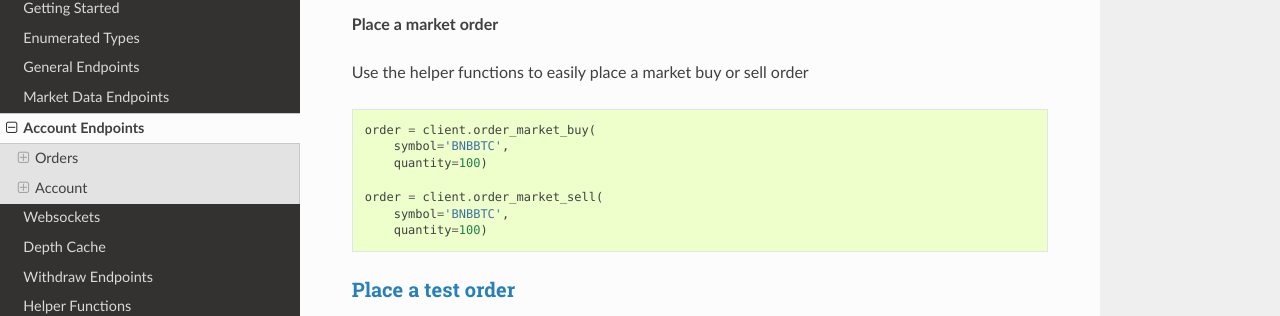
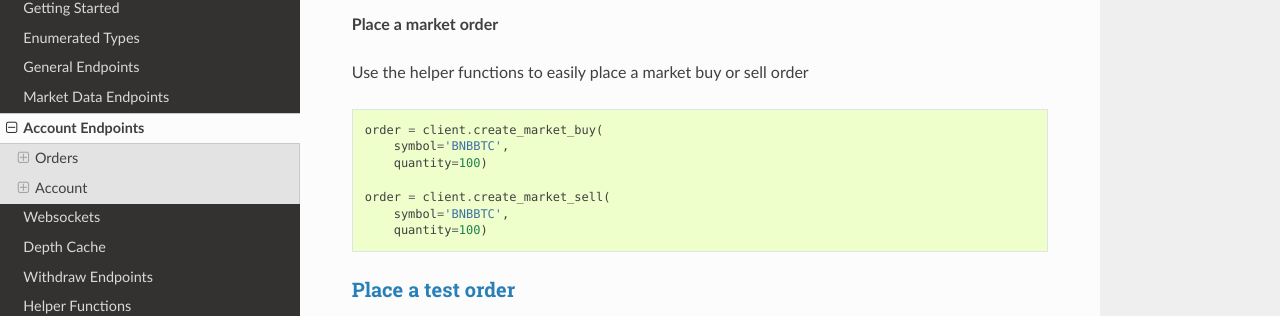
Before and after one commit to sammchardy/python-binance, a Sphinx documentation site: the page built from docs/account.rst, in a window 1280 px wide and 900 px high, scrolled down 1129 px. Shown: the part 137-453 px from the top of the window. Built offline with Sphinx 7.4.7 and the Read the Docs theme 2.0.0, drawn with Linux system fonts in a browser that asks for light colours; formulas are drawn with MathJax 3.

Commit message:
Ditto, market orders.

```diff
--- a/docs/account.rst
+++ b/docs/account.rst
@@ -70,11 +70,11 @@ Use the helper functions to easily place a market buy or sell order
 
 .. code:: python
 
-    order = client.order_market_buy(
+    order = client.create_market_buy(
         symbol='BNBBTC',
         quantity=100)
 
-    order = client.order_market_sell(
+    order = client.create_market_sell(
         symbol='BNBBTC',
         quantity=100)
 
```
Also changed, not shown: 1 other file.
